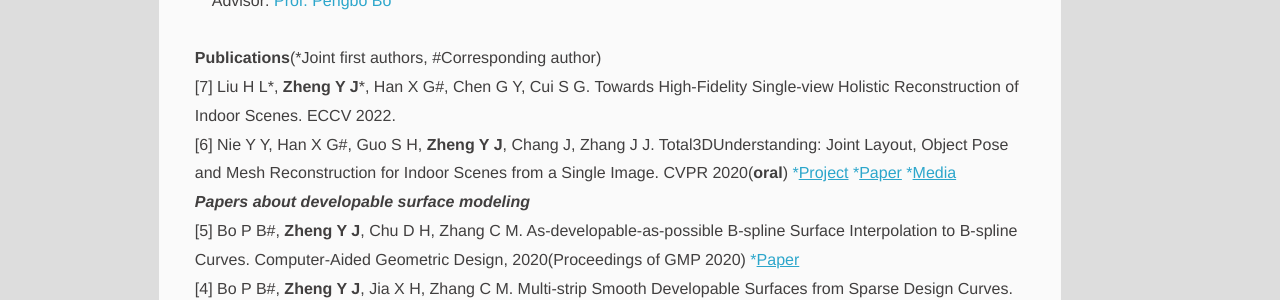
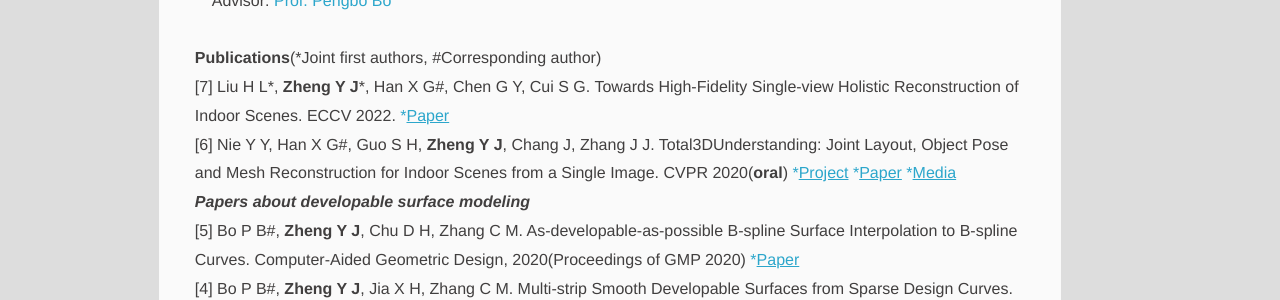
Before and after one commit to PAULYZHENG/paulyzheng.github.io, a Jekyll site: the page built from about/index.html, in a window 1280 px wide. Shown: the part 1069-1369 px from the top of the page. Built offline with Jekyll 4.4.1, drawn with Linux system fonts in a browser that asks for light colours; comment, search, counter and statistics services are not loaded.

Commit message:
Update index.html

```diff
--- a/about/index.html
+++ b/about/index.html
@@ -46,8 +46,8 @@
 
 <B>Publications</B>(*Joint first authors, #Corresponding author)
 <br/>
-[7] Liu H L*, <B>Zheng Y J</B>*, Han X G#, Chen G Y, Cui S G. Towards High-Fidelity Single-view Holistic Reconstruction of Indoor Scenes. ECCV 2022.<br/>
-[6] Nie Y Y, Han X G#, Guo S H, <B>Zheng Y J</B>, Chang J, Zhang J J. Total3DUnderstanding: Joint Layout, Object Pose and Mesh Reconstruction for Indoor Scenes from a Single Image. CVPR 2020(<B>oral</B>) <a href="https://yinyunie.github.io/Total3D/" title="05" itemprop="url">*<u>Project</u></a> <a href="https://arxiv.org/pdf/2002.12212.pdf" title="05" itemprop="url">*<u>Paper</u></a> <a href="https://mp.weixin.qq.com/s?__biz=MzAxMzc2NDAxOQ==&mid=2650378648&idx=1&sn=64d72053147d51e622478127e4db174a&chksm=8390a544b4e72c52817471a23d5bc4cef956feced6dcbaca77d828b6c9e6edaaf631aeed31b8&mpshare=1&scene=1&srcid=&sharer_sharetime=1586311529559&sharer_shareid=3b6b7e9e3646729c77dd275f8a587dd3&key=927ba12ed16ecdb5b4afb0815a99a28a27737b8ea1294b0389086c3d29efa8a77925df3fc02c340fe241c022160c2d5ab02c3d2841af41c1e316fa4cdf455e3ff09db1419540af726086b6f088f88ed0&ascene=1&uin=MTM5MzE3OTA4MQ%3D%3D&devicetype=Windows+10+x64&version=62090070&lang=zh_CN&exportkey=AYfpPQ8SDtoYVow6kRBEhpQ%3D&pass_ticket=p9%2FkahQsD2x%2F6j6CXaHc62zKy0yB6t8nWzzE13I02gqqBI8fSj6ZZaR9eLLCNfks" title="05" itemprop="url">*<u>Media</u></a> <br/>
+[7] Liu H L*, <B>Zheng Y J</B>*, Han X G#, Chen G Y, Cui S G. Towards High-Fidelity Single-view Holistic Reconstruction of Indoor Scenes. ECCV 2022. <a href="https://arxiv.org/abs/2207.08656" title="07" itemprop="url">*<u>Paper</u></a><br/>
+[6] Nie Y Y, Han X G#, Guo S H, <B>Zheng Y J</B>, Chang J, Zhang J J. Total3DUnderstanding: Joint Layout, Object Pose and Mesh Reconstruction for Indoor Scenes from a Single Image. CVPR 2020(<B>oral</B>) <a href="https://yinyunie.github.io/Total3D/" title="06" itemprop="url">*<u>Project</u></a> <a href="https://arxiv.org/pdf/2002.12212.pdf" title="06" itemprop="url">*<u>Paper</u></a> <a href="https://mp.weixin.qq.com/s?__biz=MzAxMzc2NDAxOQ==&mid=2650378648&idx=1&sn=64d72053147d51e622478127e4db174a&chksm=8390a544b4e72c52817471a23d5bc4cef956feced6dcbaca77d828b6c9e6edaaf631aeed31b8&mpshare=1&scene=1&srcid=&sharer_sharetime=1586311529559&sharer_shareid=3b6b7e9e3646729c77dd275f8a587dd3&key=927ba12ed16ecdb5b4afb0815a99a28a27737b8ea1294b0389086c3d29efa8a77925df3fc02c340fe241c022160c2d5ab02c3d2841af41c1e316fa4cdf455e3ff09db1419540af726086b6f088f88ed0&ascene=1&uin=MTM5MzE3OTA4MQ%3D%3D&devicetype=Windows+10+x64&version=62090070&lang=zh_CN&exportkey=AYfpPQ8SDtoYVow6kRBEhpQ%3D&pass_ticket=p9%2FkahQsD2x%2F6j6CXaHc62zKy0yB6t8nWzzE13I02gqqBI8fSj6ZZaR9eLLCNfks" title="06" itemprop="url">*<u>Media</u></a> <br/>
 
 <B><I>Papers about developable surface modeling <!--(<a href="/paper/RS_UG.pdf" title="RSUN" itemprop="url">research statement</a>)--></I></B><br/>
 [5] Bo P B#, <B>Zheng Y J</B>, Chu D H, Zhang C M. As-developable-as-possible B-spline Surface Interpolation to B-spline Curves. Computer-Aided Geometric Design, 2020(Proceedings of GMP 2020) <a href="https://www.sciencedirect.com/science/article/pii/S0167839620300509" title="05" itemprop="url">*<u>Paper</u></a> <br/>
```
